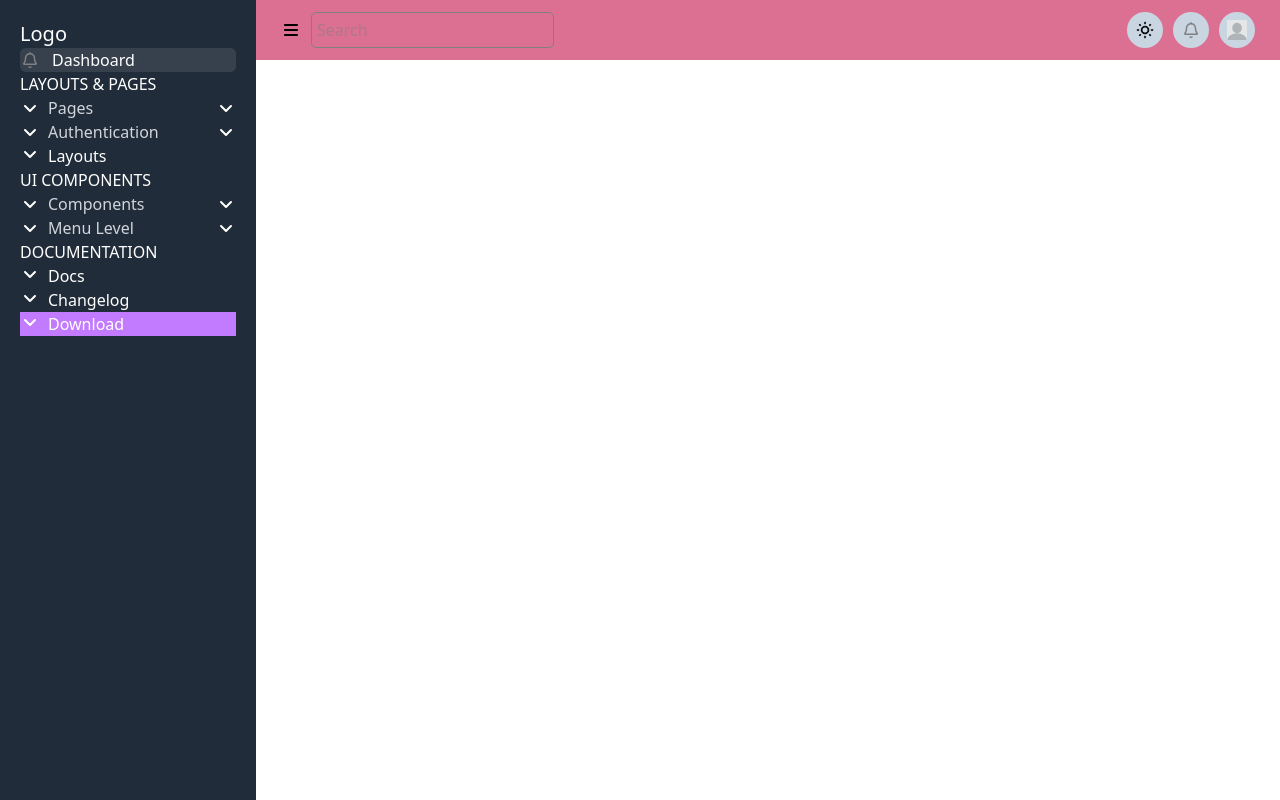
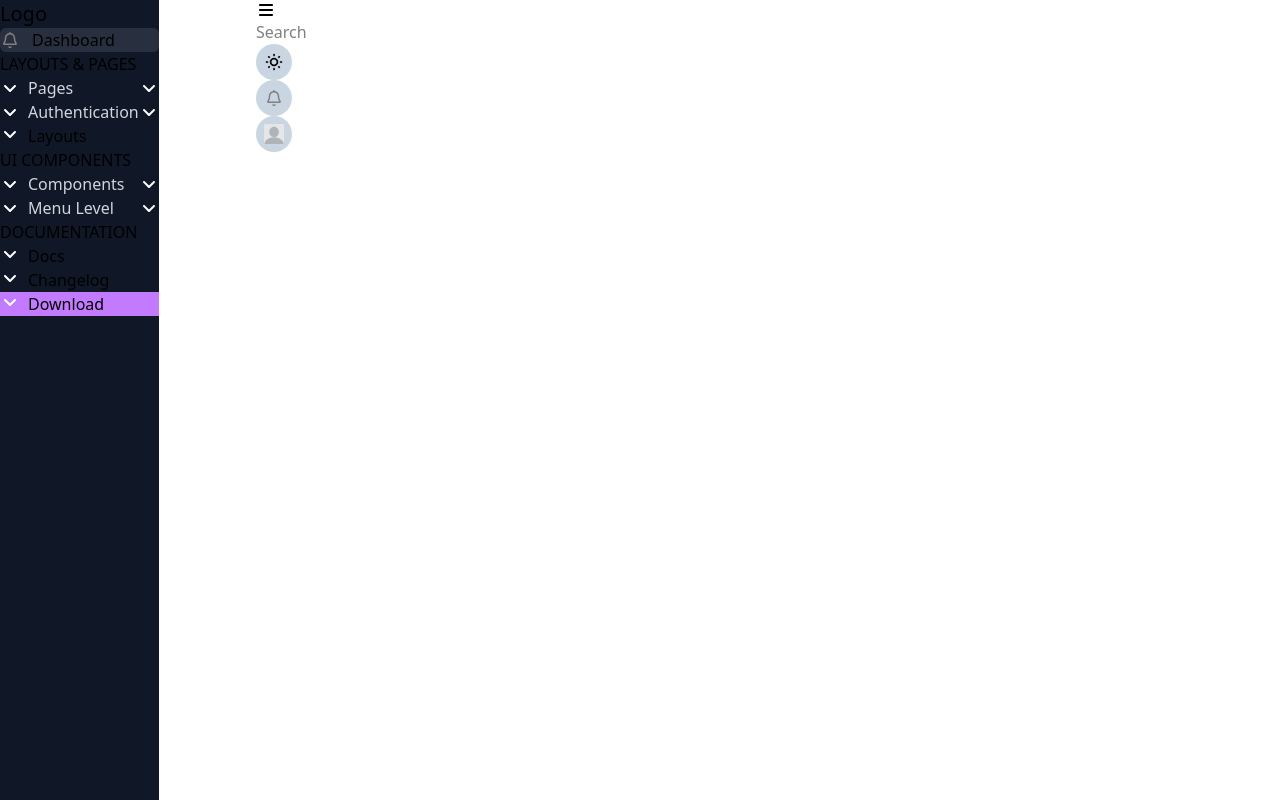
Before and after one commit to Mohit8917/Admin-Dashboard, a Next.js app: page / in a window 1280 px wide. Built offline with nearby package versions, Linux system fonts and the light colour scheme.

Commit message:
Added Styling

```diff
--- a/src/app/globals.css
+++ b/src/app/globals.css
@@ -38,7 +38,7 @@ body{
   display: flex;
   overflow: hidden;
 }
-
+/*
 .header{
   background-color: palevioletred;
   padding: 15px;
@@ -71,13 +71,13 @@ body{
   padding-left: 20px;
   padding-right: 20px;
   padding-top: 20px;
-  /* height: 100%;
+  /* height: 100%; */
   /* display: flex; */
   /* flex-shrink: 0; */
   /* justify-content: center; */
 
 
-}
+/* } */
 /* className="w-64 h-100 flex-shrink-0" */
 /* <div className="w-62 h-100% flex-shrink-0">
         <Sidebar/>
--- a/src/app/page.js
+++ b/src/app/page.js
@@ -5,6 +5,7 @@ export default function Home() {
   return (
     <div className="flex min-h-screen w-full">
     <Sidebar/>
+
     <div className="flex-1 min-w-0">
     <Header/>
     </div>
--- a/src/components/Layouts/Sidebar/index.js
+++ b/src/components/Layouts/Sidebar/index.js
@@ -8,8 +8,16 @@ export default function Sidebar(){
     const [compOpen,setCompOpen]=useState(false);
     const [menuLevelOpen,setMenuLevelOpen]=useState(false);
     return(
-        <div className="min-h-screen w-64 flex flex-shrink-0">
-            <div className="side-bar min-h-screen mb-10">
+//         .side-bar{
+//   background-color: #202c39;
+//   color: white;
+//   width: 100%;
+//   min-height: 100vh;
+//   padding-left: 20px;
+//   padding-right: 20px;
+//   padding-top: 20px;
+        <div className="min-h-screen w-64 flex flex-shrink-0 ">
+            <div className="side-bar min-h-screen mb-10 bg-gray-900">
                 <h1 className="text-xl">Logo</h1>
                 <div className="flex items-center gap-3 px-4 py-4 rounded-md bg-white/10">
                 <Image src="/bell-regular-full.svg" alt="Cant Load Image" width={20} height={20}/>
```
